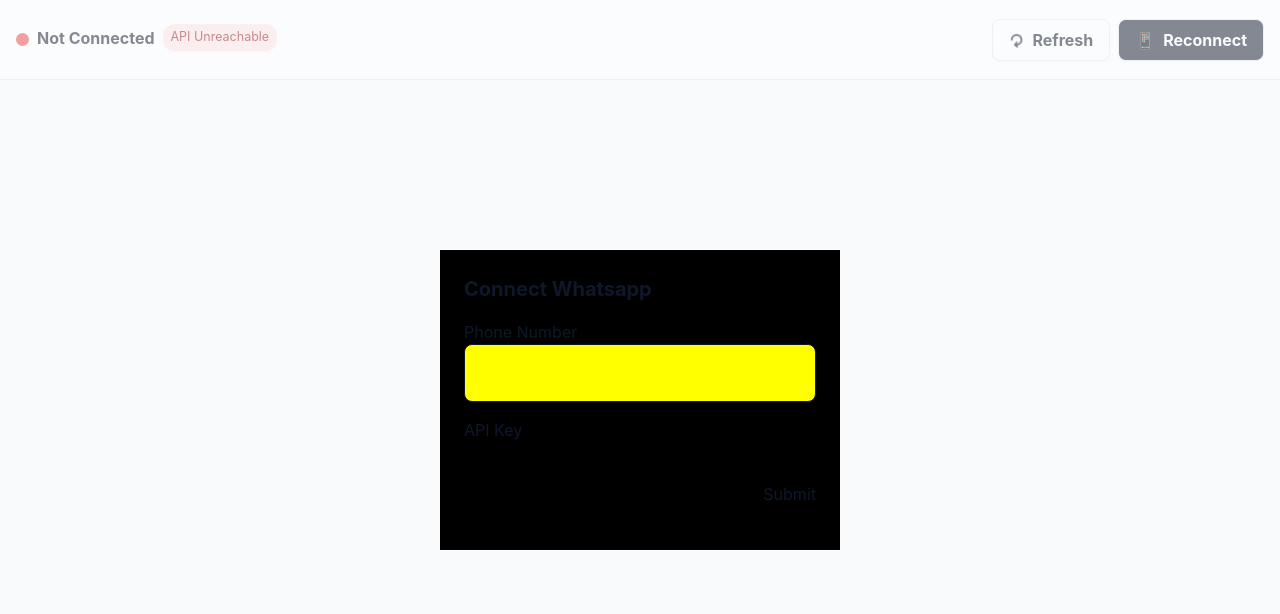
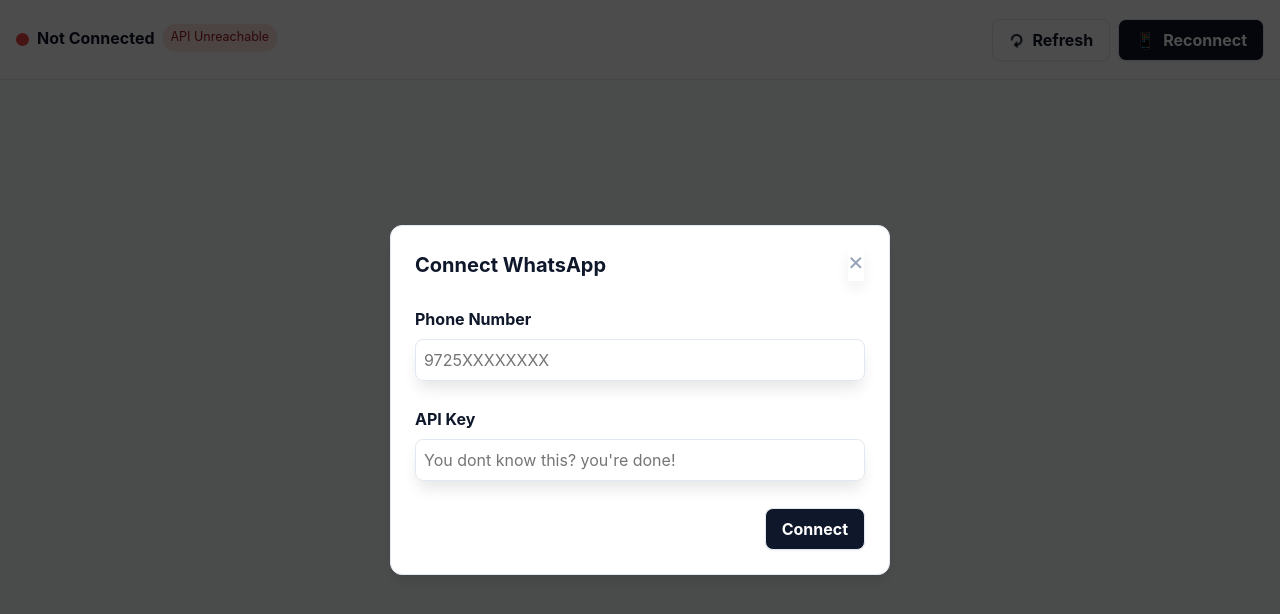
Before and after one commit to Programmer5678/whatsapp_bot_frontend, a React (Vite) app: page / in a window 1280 px wide. Shown: the top 614 px of the page. Built offline with nearby package versions, Linux system fonts and the light colour scheme; no server answers.

Commit message:
Continued work on the popup. Removed ActionButton.tsx as i feel like its more of a style thing rather than functional and stateful.

```diff
--- a/src/pages/Dashboard.css
+++ b/src/pages/Dashboard.css
@@ -1,4 +1,11 @@
 #main-content.fade-out {
-  opacity: 0.5;
   pointer-events: none;
 }
+
+#main-content.fade-out::after {
+  content: "";
+  position: absolute;
+  inset: 0;
+  background-color: black;
+  opacity: 0.7;
+}
--- a/src/pages/Dashboard.tsx
+++ b/src/pages/Dashboard.tsx
@@ -3,20 +3,29 @@
 import { ConnectionPopUp } from './connection/ConnectionPopUp';
 import { useState } from 'react';
 import './Dashboard.css';
+import './ActionButton.css'
 
 export function Dashboard() {
 
-    const [isConnectionPopUpOpen, setIsConnectionPopUpOpen] = useState(true);
+    const [isConnectionPopUpOpen, setIsConnectionPopUpOpen] = useState<boolean>(true);
+
+    function closeConnectionPopUp( )  {
+        setIsConnectionPopUpOpen( (isConnectionPopUpOpen) => false );
+    }
+
+    function openConnectionPopUp( )  {
+        setIsConnectionPopUpOpen( (isConnectionPopUpOpen) => true );
+    }
 
     return (
 
         <div style={{ position: 'relative' , height:"100%"}}>
 
             <div id="main-content" className={isConnectionPopUpOpen ? 'fade-out' : ''}>
-                <ConnectionHeader />
+                <ConnectionHeader openConnectionPopUp={openConnectionPopUp}/>
             </div>
 
-            { isConnectionPopUpOpen && <ConnectionPopUp />}
+            { isConnectionPopUpOpen && <ConnectionPopUp closeConnectionPopUp={closeConnectionPopUp}/>}
 
         </div>
     );
--- a/src/pages/connection/ConnectionHeader.tsx
+++ b/src/pages/connection/ConnectionHeader.tsx
@@ -1,13 +1,17 @@
 import React, { useEffect } from "react";
 import "./styles/ConnectionHeader.css";
 import { ConnectionStatus } from "./components/ConnectionStatus";
-import { ActionButton } from "./components/ActionButton";
 import { useState } from "react";
 import { ConnectionStateResponse, ConnectionStatusType } from "../../shared/api/types";
 import { api } from "../../shared/api/client";
 
 
-export function ConnectionHeader() {
+
+export interface ConnectionHeaderProps {
+  openConnectionPopUp : () => void;
+}
+
+export function ConnectionHeader(props : ConnectionHeaderProps) {
   // Last known connection status returned from the API
   const [connectionStatus, setConnectionStatus] =
     useState<ConnectionStatusType>("evolution_connection_error");
@@ -91,17 +95,37 @@
       />
 
       <div className="connection-header__actions">
+
+
         {/* Manual refresh trigger if loading - */}
 
         {/* rotates while loading */}
-        <ActionButton icon="&#x21bb;" label="Refresh" click={fetchAndUpdateConnectionStatus} icon_class={isLoading ? "rotate" : ""} />
+
+        <button
+          className={`action-button default`}
+          onClick={fetchAndUpdateConnectionStatus}
+        >
+          <span className={`action-button__icon ${isLoading ? "rotate" : ""}`}>
+            &#x21bb;
+          </span>
+          <span>Refresh</span>
+
+        </button>
 
         {/* Future reconnect action */}
-        <ActionButton
-          icon="&#x1F4F1;"
-          label="Reconnect"
-          variant="primary"
-        />
+        <button
+          className={`action-button primary`}
+          onClick={props.openConnectionPopUp}
+        >
+          <span className={`action-button__icon}`}>
+            &#x1F4F1;
+          </span>
+          <span>Reconnect</span>
+
+        </button>
+
+
+
       </div>
     </header>
   );
--- /dev/null
+++ b/src/pages/connection/ConnectionPopUp.css
@@ -0,0 +1,84 @@
+/*
+  Popup positioning:
+  absolute + top/left/transform centers the form on screen,
+  which is appropriate here because this component represents a modal popup.
+*/
+.connection-popup {
+  position: absolute;
+  top: 50%;
+  left: 50%;
+  transform: translate(-50%, -50%);
+
+  width: 500px;
+  height: 350px;
+
+  display: flex;
+  flex-direction: column;
+  justify-content: space-between;
+  gap: var(--spacing-md);
+
+  padding: var(--spacing-lg);
+  background-color: var(--bg-primary);
+
+  border-radius: var(--radius-lg);
+  border: 1px solid var(--border-color);
+  box-shadow: var(--shadow-lg);
+}
+
+/* Popup title */
+.connection-popup__title {
+  font-size: 20px;
+  font-weight: bold;
+}
+
+/* Field wrapper (label + input) */
+.connection-popup__field {
+  display: flex;
+  flex-direction: column;
+  gap: var(--spacing-sm);
+}
+
+/* Field label text */
+.connection-popup__label {
+  font-weight: bold;
+}
+
+/* Inputs are visually consistent but still native */
+.connection-popup__field input {
+  padding: var(--spacing-sm);
+  border-radius: var(--radius-md);
+  border: 1px solid var(--border-color);
+  box-shadow: var(--shadow-lg);
+}
+
+/* Submit row aligned to the right */
+.connection-popup__actions {
+  display: flex;
+  justify-content: flex-end;
+}
+
+/* Close (X) button in the top-right corner */
+.connection-popup__close {
+  position: absolute;
+  top: 5%;
+  right: 5%;
+
+  font-size: 25px;
+  color: var(--text-tertiary);
+
+  background: none;
+  border: none;
+  cursor: pointer;
+
+  box-shadow: var(--shadow-lg);
+
+}
+
+.connection-popup__close:hover {
+    color: white;
+}
+
+.connection-popup__input:focus {
+    border-color: var(--info-bg) !important;
+    border-width: 3px;
+}
--- a/src/pages/connection/ConnectionPopUp.tsx
+++ b/src/pages/connection/ConnectionPopUp.tsx
@@ -1,52 +1,76 @@
 import React, { useState } from "react";
+import "./ConnectionPopUp.css";
+import { api } from "../../shared/api/client";
 
-export function ConnectionPopUp() {
-  const [phoneNumber, setPhoneNumber] = useState<string>("");
-  const [APIKey, setAPIKey] = useState<string>("");
+export interface ConnectionPopUpProps {
+  closeConnectionPopUp : () => void;
+}
+
+
+export function ConnectionPopUp(props : ConnectionPopUpProps) {
+  // Controlled inputs: phone number and API key
+  const [phoneNumber, setPhoneNumber] = useState("");
+  const [APIKey, setAPIKey] = useState("");
+
+  function handleSubmit(e: React.FormEvent<HTMLFormElement>) {
+    e.preventDefault(); // stops page reload
+    api.connect(phoneNumber, APIKey)
+
+  }
 
   return (
-    <form
-      style={{
-        position: "absolute",
-        top: "50%",
-        left: "50%",
-        width: "400px",
-        height: "300px",
-        transform: "translate(-50%, -50%)",
-        backgroundColor: "black",
-        padding: "var(--spacing-lg)",
-        display: "flex",
-        flexDirection : "column",
-        gap: "var(--spacing-md)"
-      }}
-    >
-      <div style={{fontSize:"20px", fontWeight:"bold"}}>Connect Whatsapp</div>
+    <form className="connection-popup" onSubmit={handleSubmit}>
+      {/* Popup title */}
+      <div className="connection-popup__title">
+        Connect WhatsApp
+      </div>
 
-      <label style={{display:"flex", flexDirection:"column"}}>
-        Phone Number
+      {/* Phone number input (controlled) */}
+      <label className="connection-popup__field">
+        <span className="connection-popup__label">Phone Number</span>
         <input
+          className="connection-popup__input"
           value={phoneNumber}
           onChange={(e) => setPhoneNumber(e.target.value)}
-          style={{ padding:"var(--spacing-md)", backgroundColor:"yellow", border:"1px solid", borderRadius:"var(--radius-md)" }}
+          placeholder="9725XXXXXXXX"
         />
       </label>
 
-      <label style={{display:"flex", flexDirection:"column"}}>
-        API Key
+      {/* API key input (controlled) */}
+      <label className="connection-popup__field">
+        <span className="connection-popup__label">API Key</span>
         <input
+          className="connection-popup__input"
           value={APIKey}
           onChange={(e) => setAPIKey(e.target.value)}
+          placeholder="You dont know this? you're done!"
         />
       </label>
 
-      <div style={{display:"flex", justifyContent:"flex-end"}}>
+      {/* Submit row aligned to the right */}
+      <div className="connection-popup__actions">
+        {/* Styled using shared ActionButton styles */}
+        <button
+          className="action-button primary"
+          type="submit"
 
-      <button>
-        Submit
-      </button>
+        >
+          <span>Connect</span>
+        </button>
 
       </div>
 
+
+      {/* Close button in the top-right corner of the popup */}
+      {/* IMPORTANT: type="button" so it does NOT submit the form */}
+      <button
+        type="button"
+        className="connection-popup__close"
+        aria-label="Close"
+        onClick={props.closeConnectionPopUp}
+      >
+        &times;
+      </button>
     </form>
   );
 }
--- a/src/pages/connection/components/ActionButton.tsx
+++ /dev/null
@@ -1,25 +0,0 @@
-import React from "react";
-import "./ActionButton.css";
-
-type ActionButtonProps = {
-  icon: string;
-  label: string;
-  variant?: "default" | "primary";
-  click?: () => void;
-  icon_class?: string;
-};
-
-export function ActionButton(props: ActionButtonProps) {
-
-  return (
-    <button
-      className={`action-button ${props.variant ?? "default"}`}
-      onClick={props.click ?? (() => {})}
-    >
-      <span className={`action-button__icon ${props.icon_class ?? ""}`}>
-        {props.icon}
-      </span>
-      <span>{props.label}</span>
-    </button>
-  );
-}
--- a/src/shared/styles/variables.css
+++ b/src/shared/styles/variables.css
@@ -1,5 +1,7 @@
 
 :root {
+
+
   /* Colors - Light Mode */
   --bg-primary: #ffffff;
   --bg-secondary: #f8fafc;
```
Also changed, not shown: src/pages/ActionButton.css (renamed from src/pages/connection/components/ActionButton.css).
